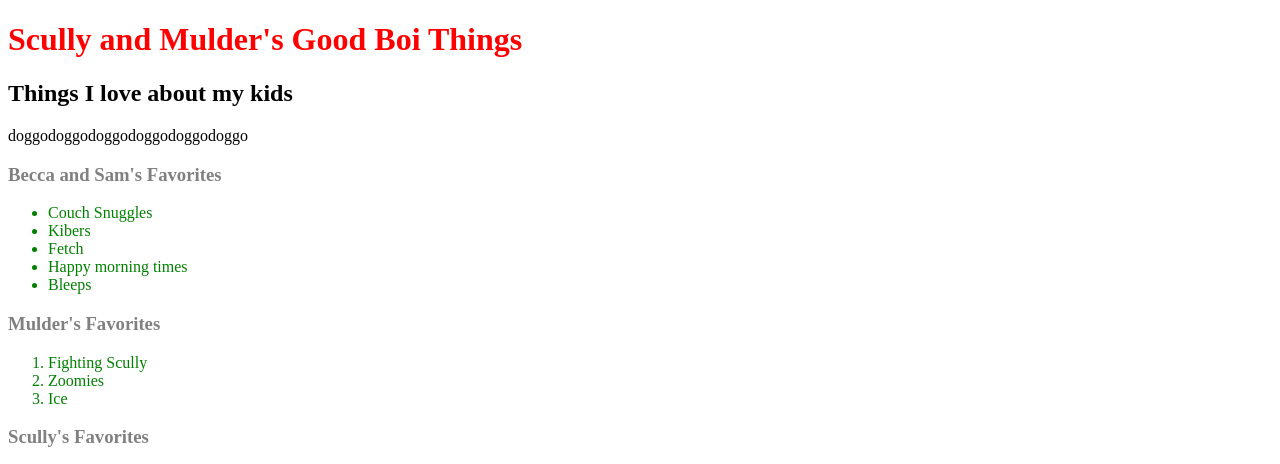
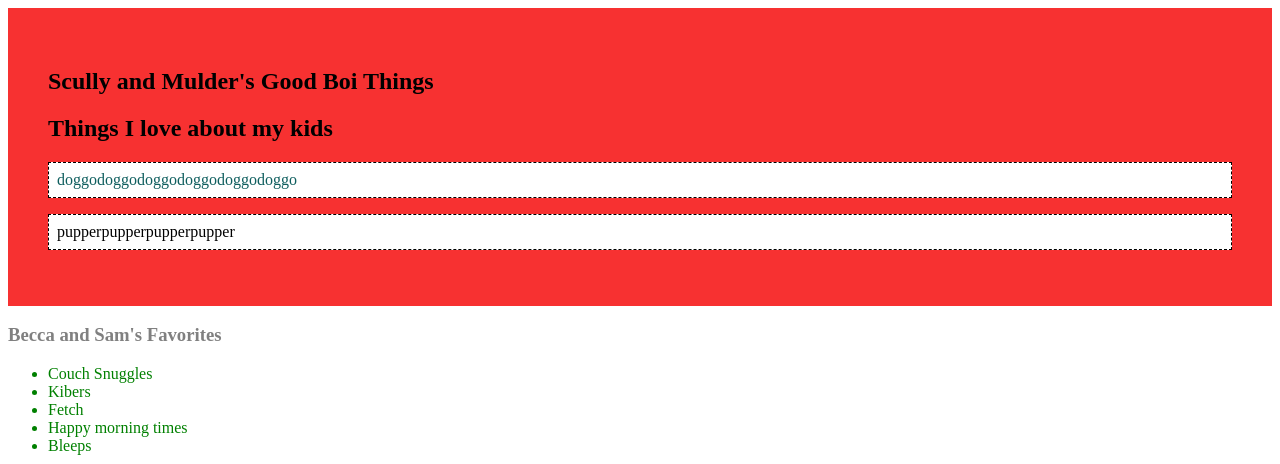
Before and after one commit to Bake466242/HTML_Lab, a plain HTML site: page index.html in a window 1280 px wide. Shown: the top 464 px of the page. Drawn offline with Linux system fonts and the light colour scheme.

Commit message:
added CSS

```diff
--- a/index.html
+++ b/index.html
@@ -4,29 +4,15 @@
     <meta charset="UTF-8">
     <meta name="viewport" content="width=device-width, initial-scale=1.0">
     <title>My First HTML Page</title>
-    <style>
-        table, th, td {
-            border: 1px solid rgb(98, 0, 255);
-            font-size: 35px
-        }
-        th, td {
-            border: 1px dashed rgb(167, 9, 9)
-        }
-        h1 {
-            color: red;
-        }
-        h3 {
-            color: grey;
-        }
-        li {
-            color: green;
-        }
-    </style>
+   <link rel="stylesheet" href="styles.css">
 </head>
 <body>
+<section id="first">
   <h1>Scully and Mulder's Good Boi Things</h1>
   <h2>Things I love about my kids</h2>
-  <p>doggodoggodoggodoggodoggodoggo</p>
+  <p class="firstpara">doggodoggodoggodoggodoggodoggo</p>
+  <p> pupperpupperpupperpupper</p>
+</section>
   <h3>Becca and Sam's Favorites</h3>
   <ul>
       <li>Couch Snuggles</li>
--- /dev/null
+++ b/styles.css
@@ -0,0 +1,29 @@
+
+#first {
+    background-color: rgb(247, 49, 49);
+    border: 2 px red;
+    padding: 40px;
+}
+.firstpara {
+    color: rgb(14, 94, 94);
+}
+p {
+    color: black;
+    padding: 8px;
+    background-color: white;
+    border: 1px dashed black;
+}
+table, th, td {
+    border: 1px solid rgb(98, 0, 255);
+    font-size: 35px
+}
+th, td {
+    border: 1px dashed rgb(167, 9, 9)
+}
+
+h3 {
+    color: grey;
+}
+li {
+    color: green;
+}
```
